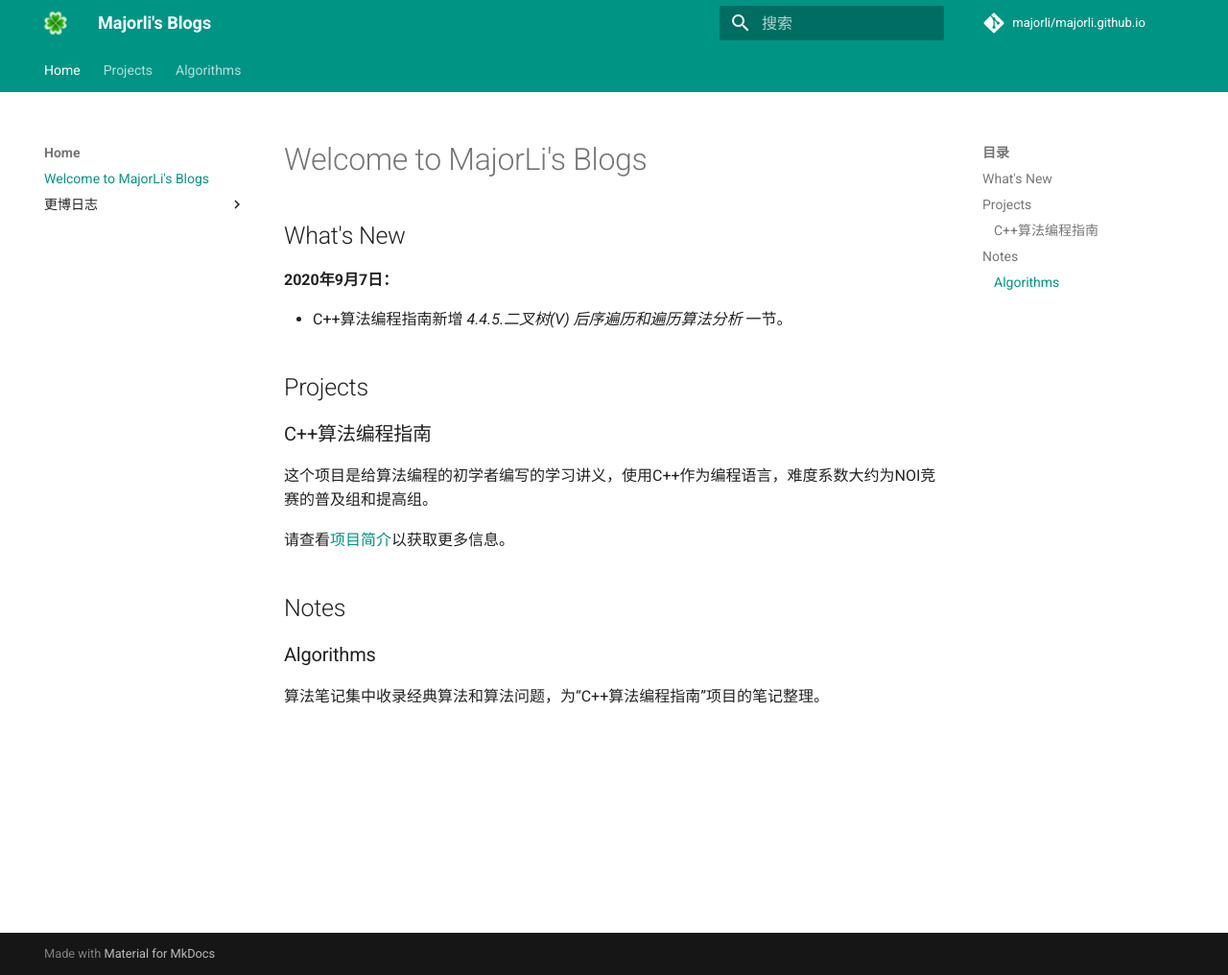
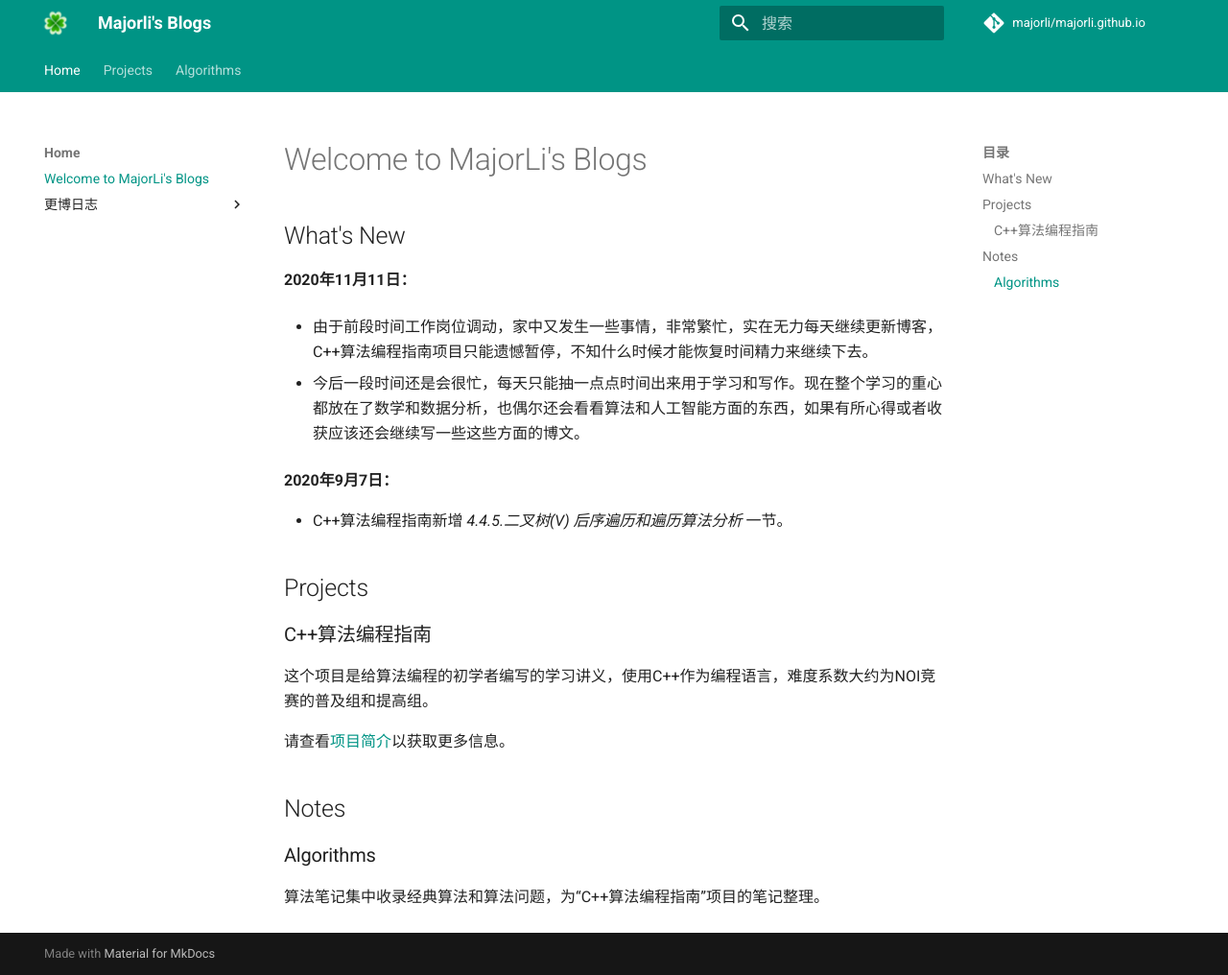
Before and after one commit to majorli/majorli.github.io, an MkDocs documentation site: the page built from docs/index.md, in a window 1280 px wide and 1016 px high. Shown: the whole window at 96% size. Built offline with MkDocs 1.6.1 and Material for MkDocs 9.7.7, drawn with Linux system fonts in a browser that asks for light colours; comment, search, counter and statistics services are not loaded.

Commit message:
20201111_2144

```diff
--- a/docs/index.md
+++ b/docs/index.md
@@ -1,6 +1,12 @@
 # Welcome to MajorLi's Blogs
 
 ## What's New
+
+**2020年11月11日：**
+
+- 由于前段时间工作岗位调动，家中又发生一些事情，非常繁忙，实在无力每天继续更新博客，C++算法编程指南项目只能遗憾暂停，不知什么时候才能恢复时间精力来继续下去。
+
+- 今后一段时间还是会很忙，每天只能抽一点点时间出来用于学习和写作。现在整个学习的重心都放在了数学和数据分析，也偶尔还会看看算法和人工智能方面的东西，如果有所心得或者收获应该还会继续写一些这些方面的博文。
 
 **2020年9月7日：**
 
```
Also changed, not shown: docs/projects/algo_guide.md (+2 -1 lines).
